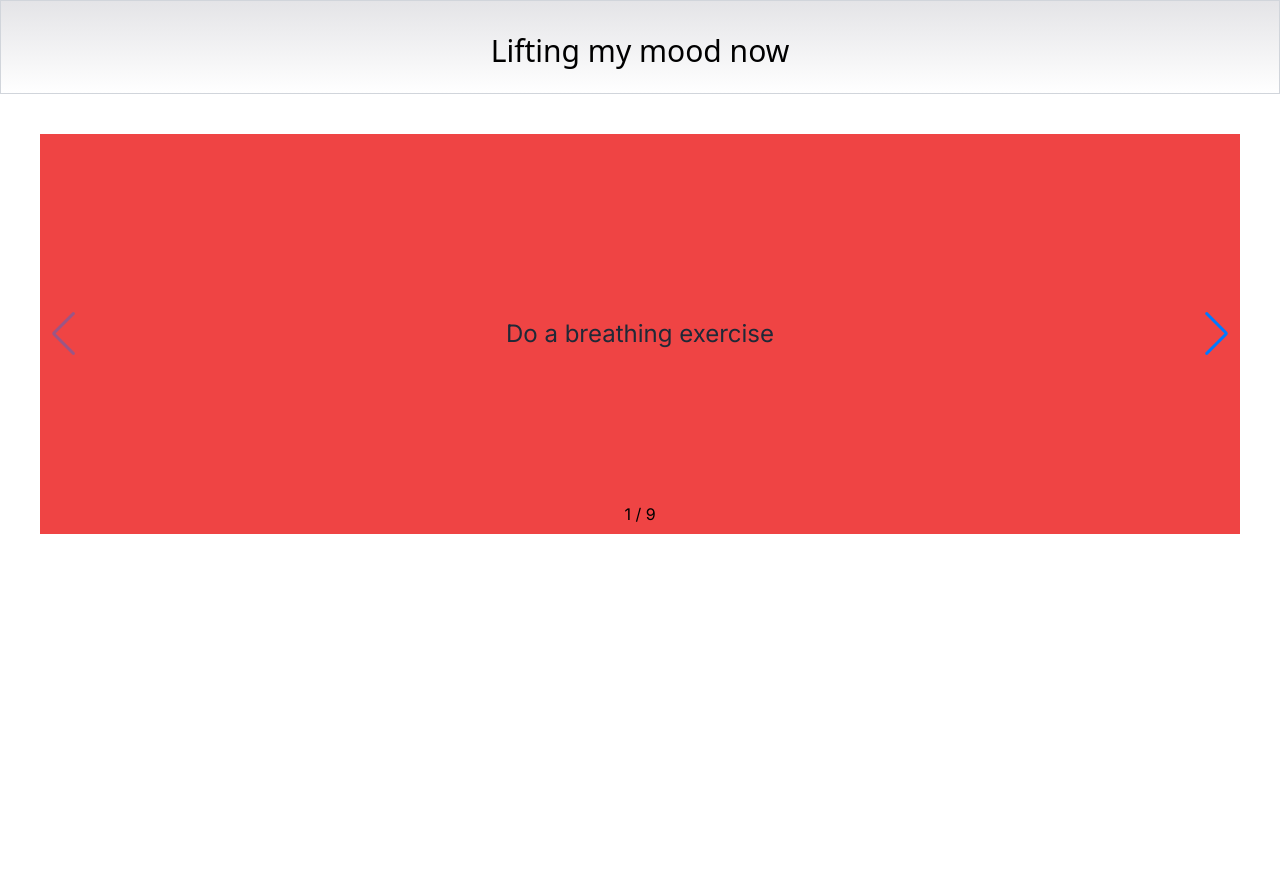
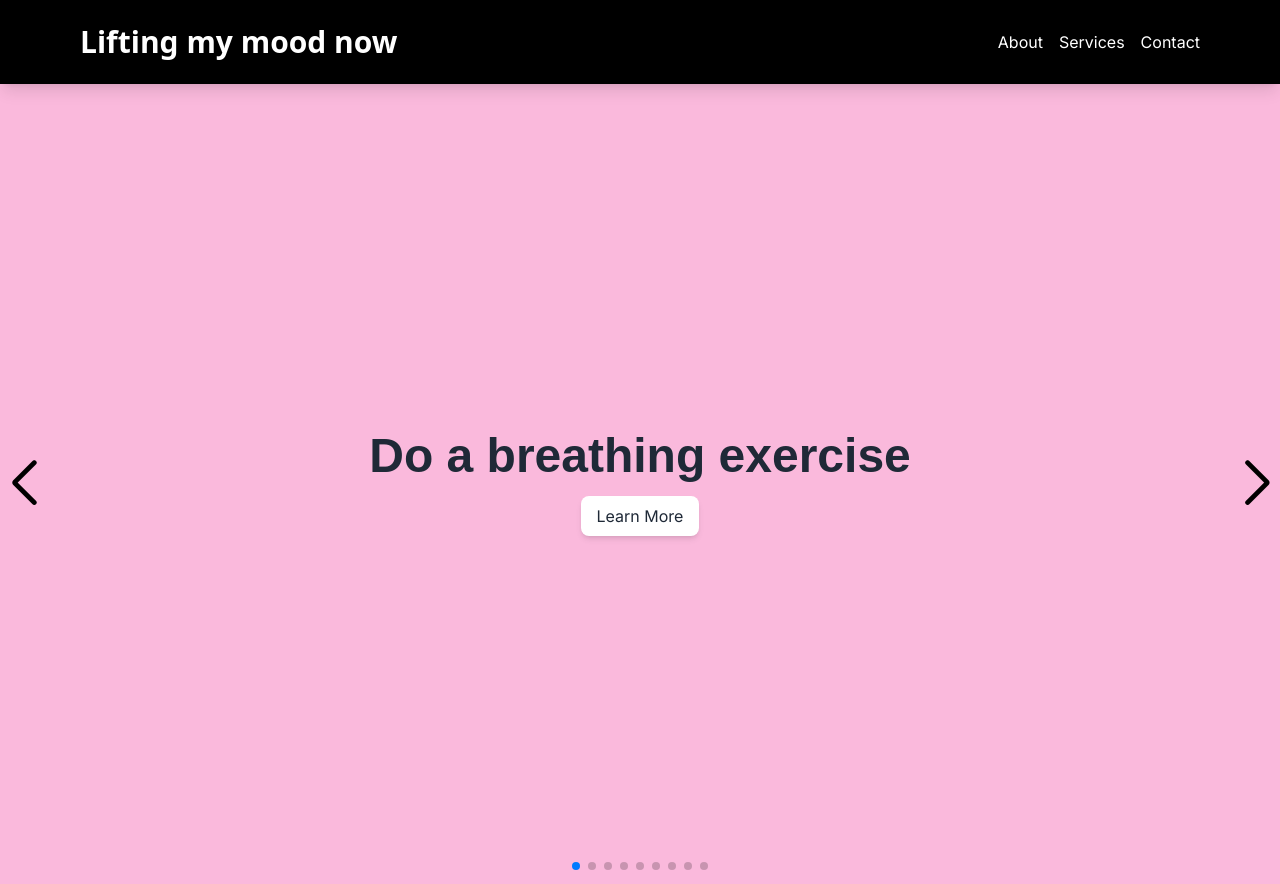
Before and after one commit to CXL3/mood-lifter-web, a Next.js app: page / in a window 1280 px wide. Before the commit the page ends 800 px from the top, so only its background shows below. Built offline with nearby package versions, Linux system fonts and the light colour scheme.

Commit message:
update css

```diff
--- /dev/null
+++ b/app/components/Header/index.tsx
@@ -0,0 +1,45 @@
+import Link from "next/link";
+
+function Header() {
+  return (
+    <header className="z-10 w-full bg-black shadow-lg">
+      <div className="max-w-6xl mx-auto flex justify-between items-center py-6 px-4">
+        <h1 className="font-sans text-3xl font-bold text-white">
+          <Link href="/" className="hover:text-yellow-200 transition-colors">
+            Lifting my mood now
+          </Link>
+        </h1>
+        <nav>
+          <ul className="flex space-x-4">
+            <li>
+              <Link
+                href="/about"
+                className="text-white hover:text-yellow-200 transition-colors"
+              >
+                About
+              </Link>
+            </li>
+            <li>
+              <Link
+                href="/services"
+                className="text-white hover:text-yellow-200 transition-colors"
+              >
+                Services
+              </Link>
+            </li>
+            <li>
+              <Link
+                href="/contact"
+                className="text-white hover:text-yellow-200 transition-colors"
+              >
+                Contact
+              </Link>
+            </li>
+          </ul>
+        </nav>
+      </div>
+    </header>
+  );
+}
+
+export default Header;
--- a/app/components/HomeCarousel/index.tsx
+++ b/app/components/HomeCarousel/index.tsx
@@ -1,39 +1,84 @@
-'use client'
-import React from 'react';
+"use client";
+import React from "react";
 // Import Swiper React components
-import { Swiper, SwiperSlide } from 'swiper/react';
+import { Swiper, SwiperSlide } from "swiper/react";
 // Import Swiper styles
-import 'swiper/css';
-import 'swiper/css/navigation';
-import 'swiper/css/pagination';
-import { Pagination, Navigation } from 'swiper/modules';
-import HomeSlide from '../HomeSlide';
+import "swiper/css";
+import "swiper/css/navigation";
+import "swiper/css/pagination";
+import { Pagination, Navigation } from "swiper/modules";
+import HomeSlide from "../HomeSlide";
 
 export default function HomeCarousel() {
   const slidesData = [
-    { text: 'Do a breathing exercise', color: 'bg-red-500' },
-    { text: 'Gratitude List', color: 'bg-green-500' },
-    { text: 'Think general mood words', color: 'bg-blue-500' },
-    { text: 'Link to your favorite music', color: 'bg-red-500' },
-    { text: 'Write a journal', color: 'bg-green-500' },
-    { text: 'Tapping game', color: 'bg-blue-500' },
-    { text: 'Call a friend', color: 'bg-red-500' },
-    { text: 'Take a shower', color: 'bg-green-500' },
-    { text: 'Take a nap', color: 'bg-blue-500' },
+    {
+      text: "Do a breathing exercise",
+      color: "bg-pink-300/80",
+      link: "/breathing-exercises",
+      includeButton: true,
+    }, // Soft Pink
+    {
+      text: "Gratitude List",
+      color: "bg-blue-200/80",
+      link: "/gratitude-list",
+      includeButton: true,
+    }, // Light Blue
+    {
+      text: "Think general mood words",
+      color: "bg-green-200/80",
+      link: "/mood-words",
+      includeButton: true,
+    }, // Soft Green
+    {
+      text: "Link to your favorite music",
+      color: "bg-purple-300/80",
+      link: "/favorite-music",
+      includeButton: true,
+    }, // Lavender
+    {
+      text: "Write a journal",
+      color: "bg-yellow-200/80",
+      link: "/write-journal",
+      includeButton: true,
+    }, // Pale Yellow
+    {
+      text: "Tapping game",
+      color: "bg-orange-200/80",
+      link: "/tapping-game",
+      includeButton: true,
+    }, // Light Orange
+    {
+      text: "Call a friend",
+      color: "bg-teal-200/80",
+      link: "/call-friend",
+      includeButton: true,
+    }, // Soft Teal
+    {
+      text: "Take a shower",
+      color: "bg-indigo-200/80",
+      link: "/take-shower",
+      includeButton: true,
+    }, // Light Indigo
+    {
+      text: "Take a nap",
+      color: "bg-rose-200/80",
+      link: "/take-nap",
+      includeButton: false,
+    }, // Pale Rose, no button as specified
   ];
 
   return (
     <Swiper
-    pagination={{
-      type: 'fraction',
-    }}
-    navigation={true}
-    modules={[Pagination, Navigation]}
-    className="mySwiper"
-  >
+      modules={[Navigation, Pagination]}
+      spaceBetween={50}
+      slidesPerView={1}
+      loop={true}
+      navigation
+      pagination={{ clickable: true }}
+    >
       {slidesData.map((slide, index) => (
         <SwiperSlide key={index}>
-          <HomeSlide text={slide.text} color={slide.color} />
+          <HomeSlide {...slide} />
         </SwiperSlide>
       ))}
     </Swiper>
--- a/app/components/HomeSlide/index.tsx
+++ b/app/components/HomeSlide/index.tsx
@@ -1,12 +1,33 @@
+import Link from "next/link";
+
 interface HomeSlideProps {
   text: string;
   color: string;
+  link?: string; // Optional link for navigation
+  includeButton?: boolean; // Optional flag to show/hide the button
 }
-  export default function HomeSlide({ text, color }: HomeSlideProps) {
 
+export default function HomeSlide({
+  text,
+  color,
+  link = "/",
+  includeButton,
+}: HomeSlideProps) {
   return (
-      <div className={`${color} w-full h-[50vh] min-h-[400px] flex items-center justify-center px-5`}>
-        <p className="text-2xl text-gray-800">{text}</p>
+    <div
+      className={`${color} w-full h-screen flex flex-col items-center justify-center px-5 space-y-4`}
+    >
+      <p className="font-poppins font-bold text-gray-800 text-lg sm:text-3xl md:text-4xl lg:text-4xl xl:text-5xl">
+        {text}
+      </p>
+      {includeButton && (
+        <Link
+          href={link}
+          className="bg-white text-gray-800 py-2 px-4 rounded-lg shadow-md hover:bg-gray-100 transition"
+        >
+          Learn More
+        </Link>
+      )}
     </div>
   );
 }
--- a/app/globals.css
+++ b/app/globals.css
@@ -3,27 +3,13 @@
 @tailwind utilities;
 
 :root {
-  --foreground-rgb: 0, 0, 0;
-  --background-start-rgb: 255, 255, 255;
-  --background-end-rgb: 255, 255, 255;
-}
-
-@media (prefers-color-scheme: dark) {
-  :root {
-    --foreground-rgb: 255, 255, 255;
-    --background-start-rgb: 255, 255, 255;
-    --background-end-rgb: 255, 255, 255;
-  }
+  --foreground-rgb: f, f, f;
+  --background-rgb: f, f, f;
 }
 
 body {
   color: rgb(var(--foreground-rgb));
-  background: linear-gradient(
-      to bottom,
-      transparent,
-      rgb(var(--background-end-rgb))
-    )
-    rgb(var(--background-start-rgb));
+  background: rgb(var(--background-rgb));
 }
 
 @layer utilities {
@@ -31,3 +17,23 @@ body {
     text-wrap: balance;
   }
 }
+.swiper-button-next,
+.swiper-button-prev {
+  color: black !important;
+  font-size: 3rem !important;
+  border-radius: 50%;
+  width: 40px;
+  height: 40px;
+  display: flex;
+  align-items: center;
+  justify-content: center;
+}
+
+.swiper-button-next::after,
+.swiper-button-prev::after {
+  font-weight: 900;
+}
+.swiper-button-next,
+.swiper-button-prev {
+  padding: 10px;
+}
--- a/app/page.tsx
+++ b/app/page.tsx
@@ -1,16 +1,13 @@
-import HomeCarousel from './components/HomeCarousel'
+import Header from "./components/Header";
+import HomeCarousel from "./components/HomeCarousel";
 
 export default function Home() {
   return (
-    <main className='flex min-h-screen flex-col items-center'>
-      <div className='z-10 w-full font-sans text-3xl'>
-        <p className='text-center border-b text-black text-bold border-gray-300 bg-gradient-to-b from-zinc-200 pb-6 pt-8 backdrop-blur-2x dark:from-inherit border bg-white'>
-          Lifting my mood now
-        </p>
-      </div>
-      <div className='demo-carousel w-full px-10 pt-10'>
+    <main className="flex min-h-screen flex-col items-center">
+      <Header />
+      <div className="demo-carousel w-full">
         <HomeCarousel />
       </div>
     </main>
-  )
+  );
 }
--- a/package.json
+++ b/package.json
@@ -6,13 +6,13 @@
     "dev": "next dev",
     "build": "next build",
     "start": "next start",
-    "lint": "next lint"
+    "lint": "next lint",
+    "format": "prettier --write \"**/*.{js,jsx,ts,tsx,css,html,json}\""
   },
   "dependencies": {
     "next": "13.4.12",
     "react": "^18",
     "react-dom": "^18",
-    "react-responsive-carousel": "^3.2.23",
     "swiper": "^11.0.7"
   },
   "devDependencies": {
@@ -23,6 +23,7 @@
     "eslint": "^8",
     "eslint-config-next": "14.1.0",
     "postcss": "^8",
+    "prettier": "^3.2.5",
     "tailwindcss": "^3.3.0",
     "typescript": "^5"
   }
--- a/tailwind.config.ts
+++ b/tailwind.config.ts
@@ -8,10 +8,11 @@ const config: Config = {
   ],
   theme: {
     extend: {
-      backgroundImage: {
-        "gradient-radial": "radial-gradient(var(--tw-gradient-stops))",
-        "gradient-conic":
-          "conic-gradient(from 180deg at 50% 50%, var(--tw-gradient-stops))",
+      backgroundColor: {
+        "global-bg": "#ffffff",
+      },
+      fontFamily: {
+        poppins: ["Poppins", "sans-serif"],
       },
     },
   },
```
Also changed, not shown: tsconfig.json (+4 -17 lines), 1 other file (tests, documents, lock files or other folders). Lines whose indentation alone changed are shown as unchanged.
